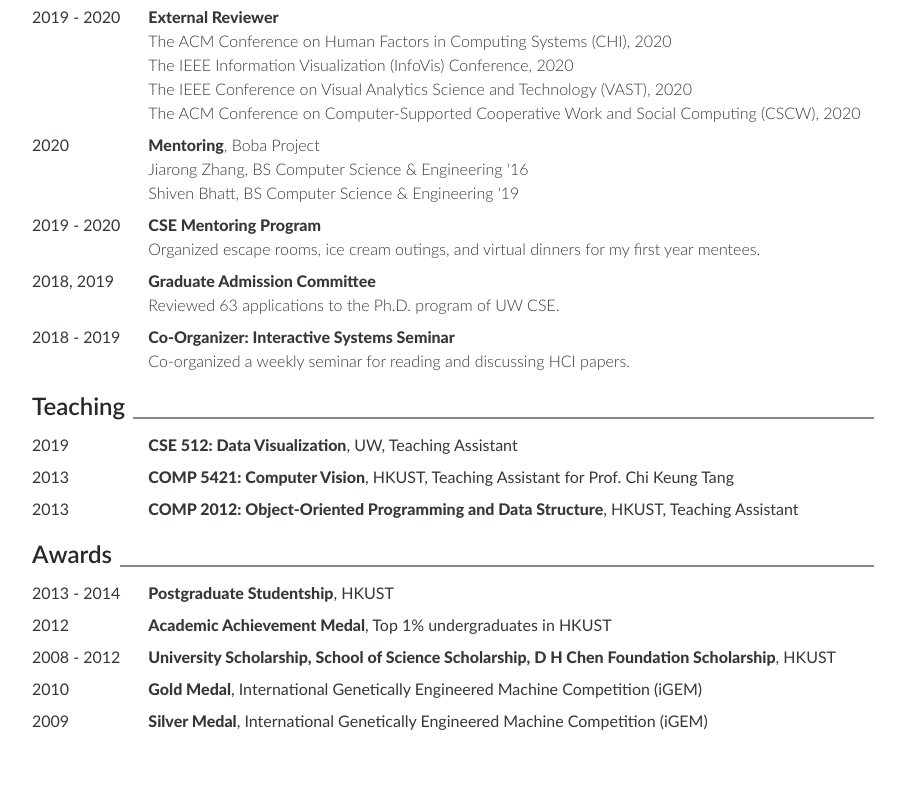
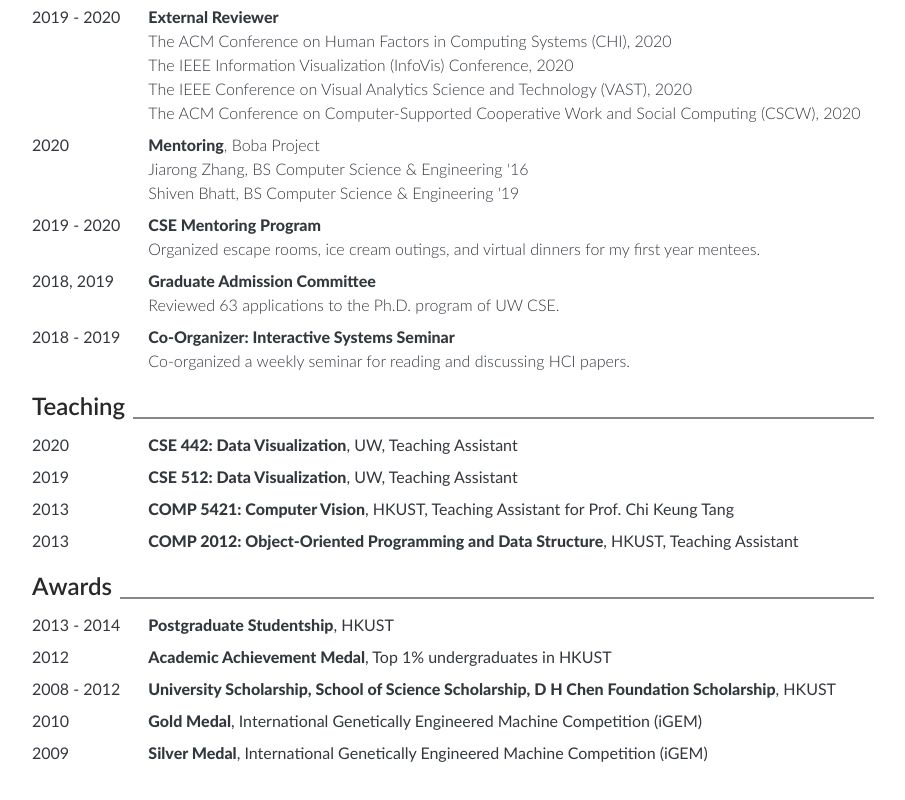
Before and after one commit to yyyliu/yyyliu.github.io, a Vue app: page /#/cv in a window 1280 px wide. Shown: the part 1610-2410 px from the top of the page, without its empty margins (187-1092 px from the left). Built offline with nearby package versions, Linux system fonts and the light colour scheme.

Commit message:
Fix broken link, update CV

```diff
--- a/src/cv.js
+++ b/src/cv.js
@@ -261,6 +261,12 @@ const awards = [
  */
 const teaching = [
   {
+    course: 'CSE 442: Data Visualization',
+    time: '2020',
+    university: 'UW',
+    desc: 'Teaching Assistant'
+  },
+  {
     course: 'CSE 512: Data Visualization',
     time: '2019',
     university: 'UW',
--- a/src/pages/MainPage.vue
+++ b/src/pages/MainPage.vue
@@ -41,7 +41,7 @@
             <!--Contact-->
             <p class="mt-1">
               <b-button squared size="sm" variant="outline-secondary"
-                        href="mailto:yliu0@cs.washington.ed">
+                        href="mailto:yliu0@cs.washington.edu">
                 <i class="far fa-envelope mr-1"></i>
                 Email</b-button>
               <b-button class="ml-2" squared size="sm" variant="outline-info"
```
